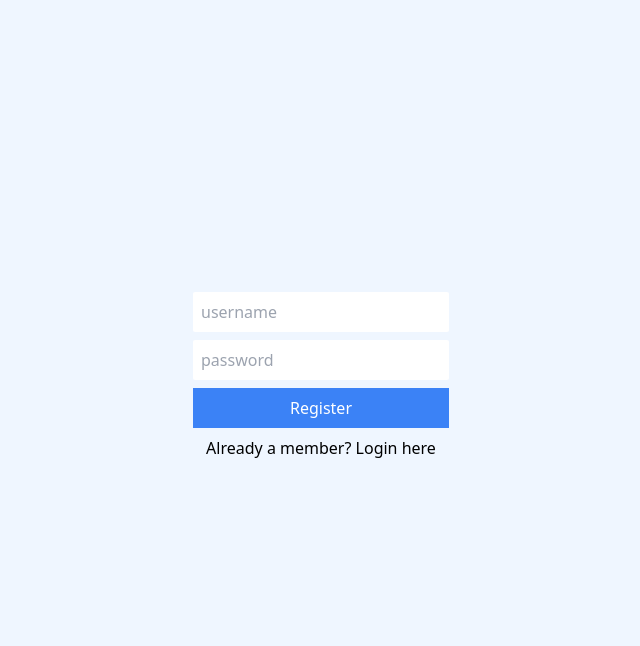
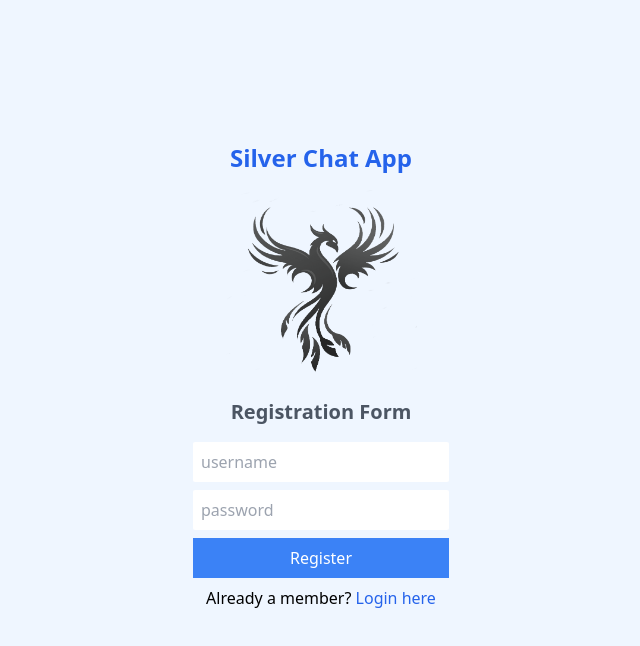
Before and after one commit to Mathias007/silver-chat, a React (Vite) app in the folder client/: page / in a window 1280 px wide. Shown: the top 646 px of the page, without its empty margins (319-959 px from the left). Built offline with nearby package versions, Linux system fonts and the light colour scheme; no server answers.

Commit message:
[FE] Implement app logo and improve GUI.

```diff
--- a/client/src/components/ChatEmptyContent.jsx
+++ b/client/src/components/ChatEmptyContent.jsx
@@ -1,6 +1,16 @@
+import SilverPhoenixLogo from "../assets/phoenix-silver.png";
+
 export default function ChatEmptyContent() {
     return (
-        <div className="flex h-full flex-grow items-center justify-center">
+        <div className="flex flex-col h-full flex-grow items-center justify-center">
+            <h3 className="text-2xl text-blue-600 font-bold mb-4">
+               Welcome to the Silver Chat App!
+            </h3>
+            <img
+                src={SilverPhoenixLogo}
+                alt="silver-phoenix-logo"
+                className="w-48 h-48 mb-4"
+            />
             <div className="text-gray-600">
                 &larr; Select a person from the sidebar
             </div>
--- a/client/src/components/Contact.jsx
+++ b/client/src/components/Contact.jsx
@@ -6,7 +6,7 @@ export default function Contact({ id, username, onClick, selected, online }) {
             onClick={() => onClick(id)}
             key={id}
             className={
-                "border-b border-gray-100 flex items-center gap-2 cursor-pointer " +
+                "border-b border-gray-100 flex items-center gap-2 cursor-pointer transition duration-300 ease-in-out hover:bg-gray-100 " +
                 (selected ? "bg-blue-200" : "")
             }
         >
--- a/client/src/components/RegisterAndLoginForm.jsx
+++ b/client/src/components/RegisterAndLoginForm.jsx
@@ -1,6 +1,8 @@
 import axios from "axios";
 import { useContext, useState } from "react";
 import { UserContext } from "../context/UserContext";
+
+import SilverPhoenixLogo from "../assets/phoenix-silver.png";
 
 export default function Register() {
     const [username, setUsername] = useState("");
@@ -34,7 +36,18 @@ export default function Register() {
     }
 
     return (
-        <div className="bg-blue-50 h-screen flex items-center">
+        <div className="bg-blue-50 h-screen flex flex-col items-center justify-center">
+            <h1 className="text-blue-600 text-2xl font-bold mb-4">
+                Silver Chat App
+            </h1>
+            <img
+                src={SilverPhoenixLogo}
+                alt="silver-phoenix-logo"
+                className="w-48 h-48 mb-4"
+            />
+            <h2 className="text-gray-600 text-xl font-bold mb-4">
+                {isLoginOrRegister === "register" ? "Registration Form" : "Login Form"}
+            </h2>
             <form className="w-64 mx-auto mb-12" onSubmit={handleSubmit}>
                 <input
                     value={username}
@@ -50,7 +63,7 @@ export default function Register() {
                     placeholder="password"
                     className="block w-full rounded-sm p-2 mb-2"
                 />
-                <button className="bg-blue-500 text-white block w-full rounded-md-sm p-2">
+                <button className="bg-blue-500 hover:bg-blue-600 text-white block w-full rounded-md-sm p-2 transition duration-300 ease-in-out">
                     {isLoginOrRegister === "register" ? "Register" : "Login"}
                 </button>
                 <div className="text-center mt-2">
@@ -60,6 +73,7 @@ export default function Register() {
                             Already a member?{" "}
                             <button
                                 onClick={() => setIsLoginOrRegister("login")}
+                                className="text-blue-600 hover:underline focus:outline-none"
                             >
                                 Login here
                             </button>
@@ -70,6 +84,7 @@ export default function Register() {
                             Do not have an account?{" "}
                             <button
                                 onClick={() => setIsLoginOrRegister("register")}
+                                className="text-blue-600 hover:underline focus:outline-none"
                             >
                                 Register here
                             </button>
--- a/client/src/components/SidebarFooter.jsx
+++ b/client/src/components/SidebarFooter.jsx
@@ -3,13 +3,13 @@ import UserIcon from "../assets/User.svg";
 export default function SidebarFooter({ username, logout }) {
     return (
         <div className="p-2 text-center flex items-center justify-center">
-            <span className="mr-2 text-sm text-gray-600 flex items-center">
+            <span className="mr-2 text-sm text-gray-600 flex items-center select-none">
                 <img src={UserIcon} alt="User Icon" className="w-4 h-4" />
                 {username}
             </span>
             <button
                 onClick={logout}
-                className="text-sm bg-blue-100 py-1 px-2 text-gray-500 border rounded-sm"
+                className="text-sm bg-blue-100 py-1 px-2 text-gray-500 border rounded-sm hover:bg-blue-200 transition duration-300 ease-in-out"
             >
                 Logout
             </button>
```
Also changed, not shown: client/src/assets/phoenix-silver.png (added).
